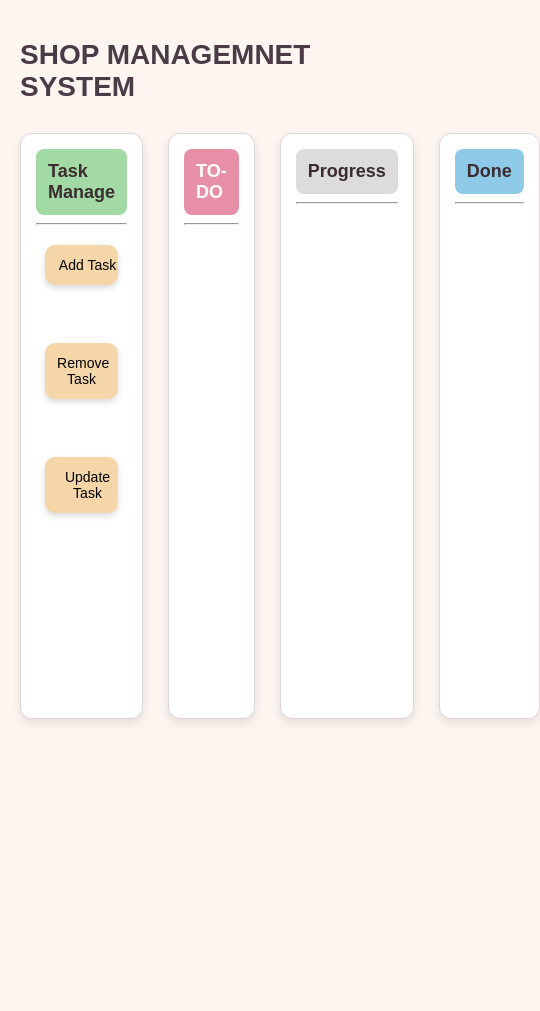
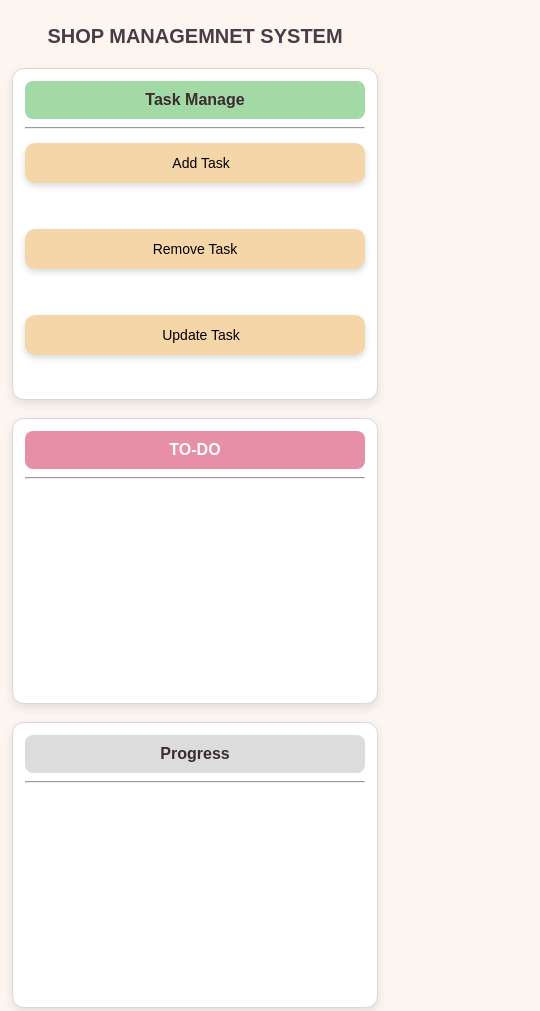
Before and after one commit to Bilal-Ghani777/Shop-Kanban-Board-Task, a plain HTML site: page index.html in a window 390 px wide. Shown: the top 1011 px of the page, 540 px wide, since content can reach past the window. Before the commit the page ends 844 px from the top, so only its background shows below. Drawn offline with Linux system fonts and the light colour scheme.

Commit message:
Updated Code

```diff
--- a/style.css
+++ b/style.css
@@ -117,3 +117,36 @@ body{
 .hide{
     display: none;
 }
+@media (max-width: 600px){
+    body{
+        padding: 12px;
+    }
+    #heading{
+        font-size: 20px;
+        margin-bottom: 20px;
+    }
+    .Kanban_Board{
+        grid-template-columns: 1fr;
+        gap: 18px;
+    }
+    .Col{
+        min-height: 260px;
+        padding: 12px;
+    }
+    .innerCol{
+        height: auto;
+        max-height: 300px;
+    }
+    .headings{
+        font-size: 16px;
+        padding: 10px;
+    }
+    .btn_Tasks{
+        width: 100%;
+        margin: 14px 0;
+        padding: 12px;
+    }
+    #ClientsINFO{
+        margin: 12px 4%;
+    }
+}
```
